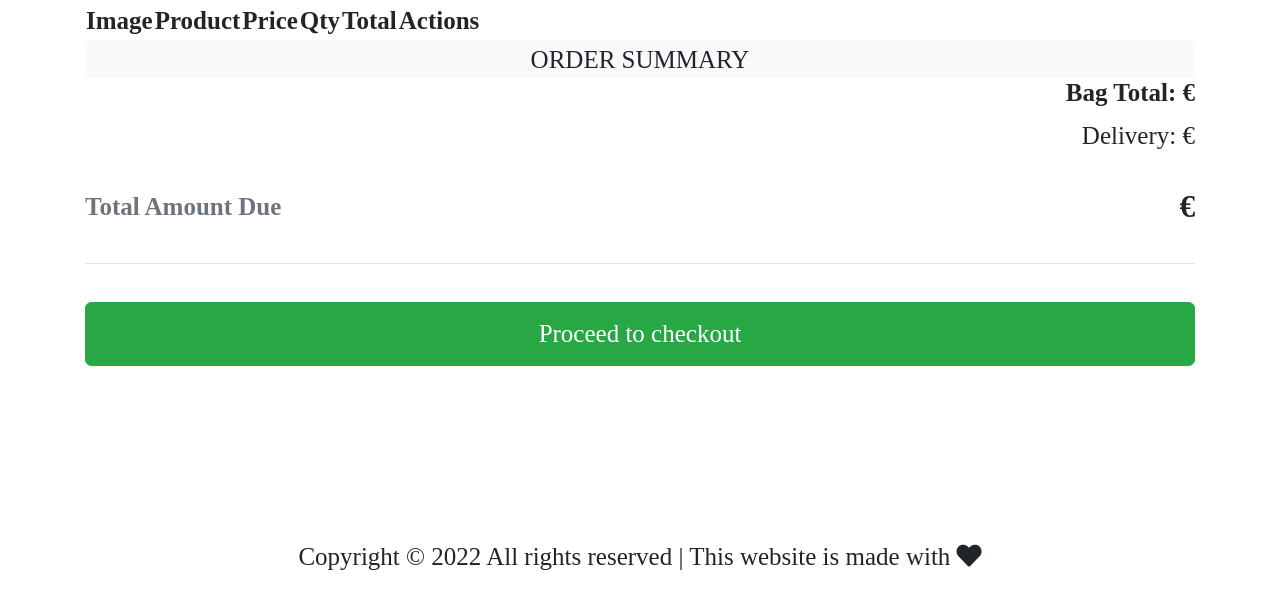
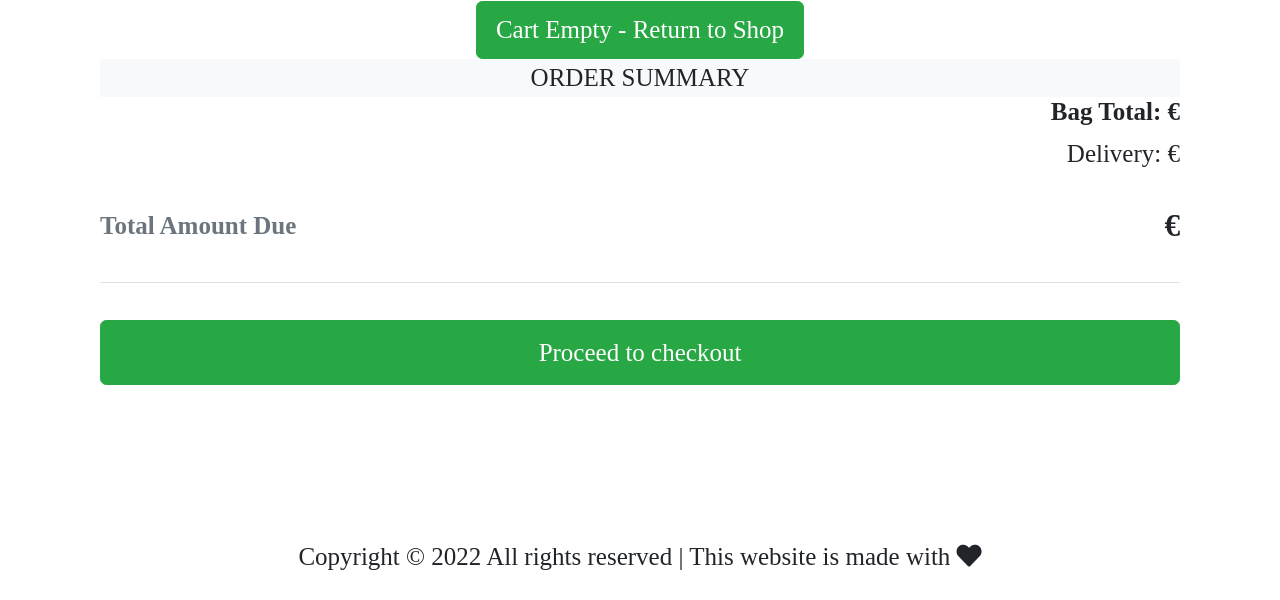
Before and after one commit to waltercarreno/DjangoShop, a Django app: page /products/bag in a window 1280 px wide. Shown: the part 200-800 px from the top of the page. Run offline with Django 4.2, Linux system fonts and the light colour scheme; a user stored in the database is signed in; data comes from the database, SQL or seed files in the repository; both versions use the stored data as it was after the commit; tables that the repository leaves empty hold one stand-in row (values such as "Sample post"); lists and menus that the app fills with data are empty; some libraries are stand-ins or nearby versions; some web fonts are replaced.

Commit message:
Added modify, delete functionality to cart and updated views

```diff
--- a/cart/urls.py
+++ b/cart/urls.py
@@ -4,7 +4,13 @@ from . import views
 app_name = 'cart'
 
 urlpatterns = [
-    path('bag', views.BagView.as_view(), name='summary'),
+    path('bag', views.BagView.as_view(), name='bag'),
     path('', views.ProductListView.as_view(), name='products'),
-    path('<slug>/', views.ProductDetailView.as_view(), name='product-detail')
+    path('<slug>/', views.ProductDetailView.as_view(), name='product-detail'),
+    path('increase/<pk>/',
+         views.IncreaseProductView.as_view(), name='increase-product'),
+    path('decrease/<pk>/',
+         views.DecreaseProductView.as_view(), name='decrease-product'),
+    path('remove/<pk>/',
+         views.RemoveProductView.as_view(), name='remove-product'),
 ]
--- a/cart/views.py
+++ b/cart/views.py
@@ -1,6 +1,6 @@
-from django.shortcuts import get_object_or_404, reverse
+from django.shortcuts import get_object_or_404, reverse, redirect
 from django.views import generic
-from .models import Product
+from .models import Product, OrderItem
 from django.contrib import messages
 from django.shortcuts import render
 from .utils import get_order_session
@@ -59,8 +59,36 @@ class ProductDetailView(generic.FormView):
 
 class BagView(generic.TemplateView):
     template_name = "cart/bag.html"
-
+    """ We have to get the bag and parse it the order"""
     def get_context_data(self, **kwargs):
         context = super(BagView, self).get_context_data(**kwargs)
         context["order"] = get_order_session(self.request)
         return context
+
+class IncreaseProductView(generic.View):
+    """ We have to get the item in the order to be able to modify quantity"""
+    def get(self, request, *args, **kwargs):
+        order_item = get_object_or_404(OrderItem, id=kwargs['pk'])
+        order_item.quantity += 1
+        order_item.save()
+        return redirect("cart:bag")
+
+
+class DecreaseProductView(generic.View):
+    """ We have to get the item in the order to be able to modify quantity"""
+    def get(self, request, *args, **kwargs):
+        order_item = get_object_or_404(OrderItem, id=kwargs['pk'])
+        if order_item.quantity <= 1:
+            order_item.delete()
+        else:
+            order_item.quantity -= 1
+            order_item.save()
+        return redirect("cart:bag")
+
+
+class RemoveProductView(generic.View):
+    """ We have to get the item in the order to be able to modify quantity"""
+    def get(self, request, *args, **kwargs):
+        order_item = get_object_or_404(OrderItem, id=kwargs['pk'])
+        order_item.delete()
+        return redirect("cart:bag")
--- a/templates/cart/bag.html
+++ b/templates/cart/bag.html
@@ -10,7 +10,10 @@
 {% endblock %}
 
 {% block content %}
+
 <div class="container cart-page">
+    <div class="col-12">
+        {% if order.items.count > 0 %}
         <table>
             <tr>
                 <th scope="col">Image</th>
@@ -33,13 +36,13 @@
                 <td class="p-3 w-10">
                                         <div class="input-group">
                                             <div class="input-group-prepend">
-                                            <a href="#" class="btn btn-outline-primary">
+                                                <a href="{% url 'cart:decrease-product' item.id %}" class="btn btn-outline-primary">
                                                     &minus;
                                                 </a>
                                             </div>
                                             <input type="text" class="form-control text-center" value="{{ item.quantity }}">
                                             <div class="input-group-append">
-                                            <a href="#" class="btn btn-outline-primary">
+                                                <a href="{% url 'cart:increase-product' item.id %}" class="btn btn-outline-primary">
                                                     &plus;
                                                 </a>
                                             </div>
@@ -49,15 +52,17 @@
                     ${{ item.get_total_item_price }}
                 </td>
                 <td>
-                <a href="#" class="btn btn-primary btn-sm">X</a>
+                    <a href="{% url 'cart:remove-product' item.id %}" class="btn btn-primary btn-sm">X</a>
                 </td>
-
-
             </tr>
             {% endfor %}
-        <tr>
-        </tr>
         </table>
+        {% else %}
+        <div class="text-center">
+            <a class="btn btn-success text-white" href="{% url 'cart:products' %}" role="button">Cart Empty - Return to
+                Shop</a>
+        </div>
+        {% endif %}
         <div class="bg-light text-center text-uppercase ">Order summary </div>
         <div class="text-right">
             <h6><strong>Bag Total: €{{ total|floatformat:2 }}</strong></h6>
@@ -71,5 +76,6 @@
                 to checkout</a>
         </div>
     </div>
+</div>
 
 {% endblock %}
```
Also changed, not shown: db.sqlite3. Lines whose indentation alone changed are shown as unchanged.
